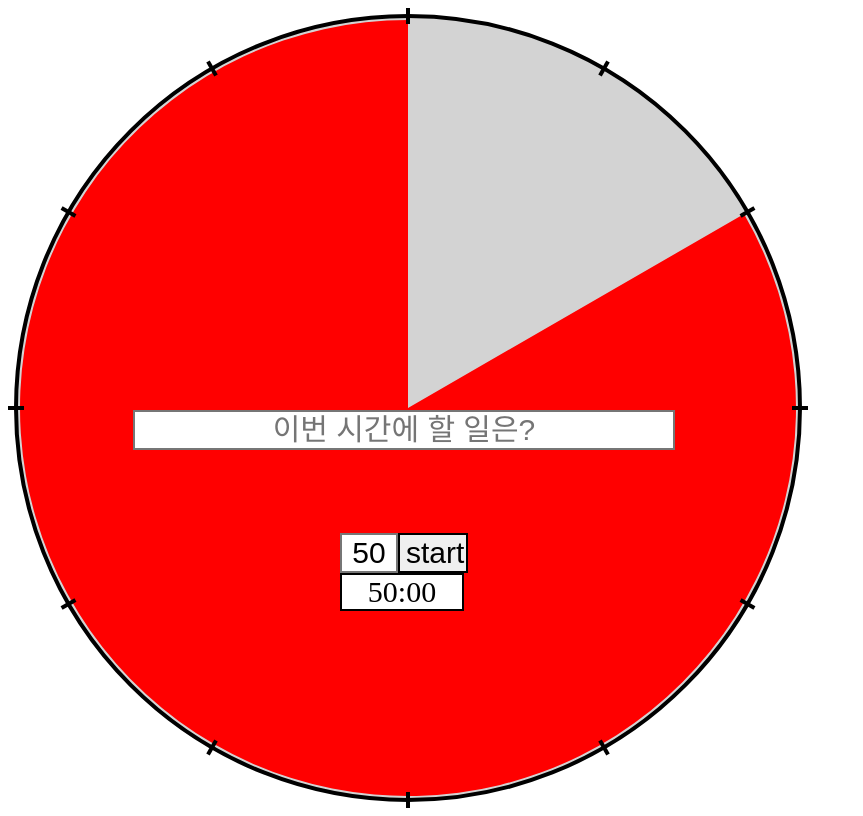
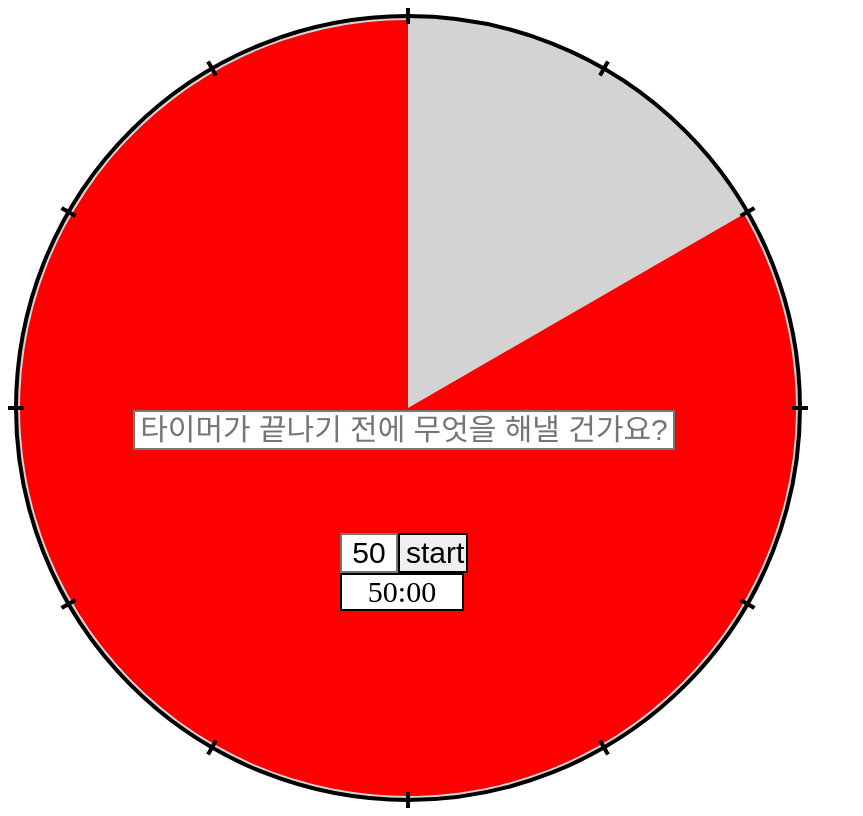
Before and after one commit to jb-/remit-emit, a React app: page / in a window 1280 px wide. Shown: the whole page, without its empty margins (0-863 px from the left). Built offline with nearby package versions, Linux system fonts and the light colour scheme; the HTML template or start-up script is replaced by a standard one.

Commit message:
:beers: change textfield placeholder

```diff
--- a/src/App.js
+++ b/src/App.js
@@ -154,7 +154,7 @@ export default class App extends Component {
           left: width/6,
         }}
         >
-          <input placeholder="이번 시간에 할 일은?" type="text" style={Object.assign({}, styles.task, {width: width*2/3})}/>
+          <input placeholder="타이머가 끝나기 전에 무엇을 해낼 건가요?" type="text" style={Object.assign({}, styles.task, {width: width*2/3})}/>
         </div>
         <div style={{
           position: 'absolute',
```
